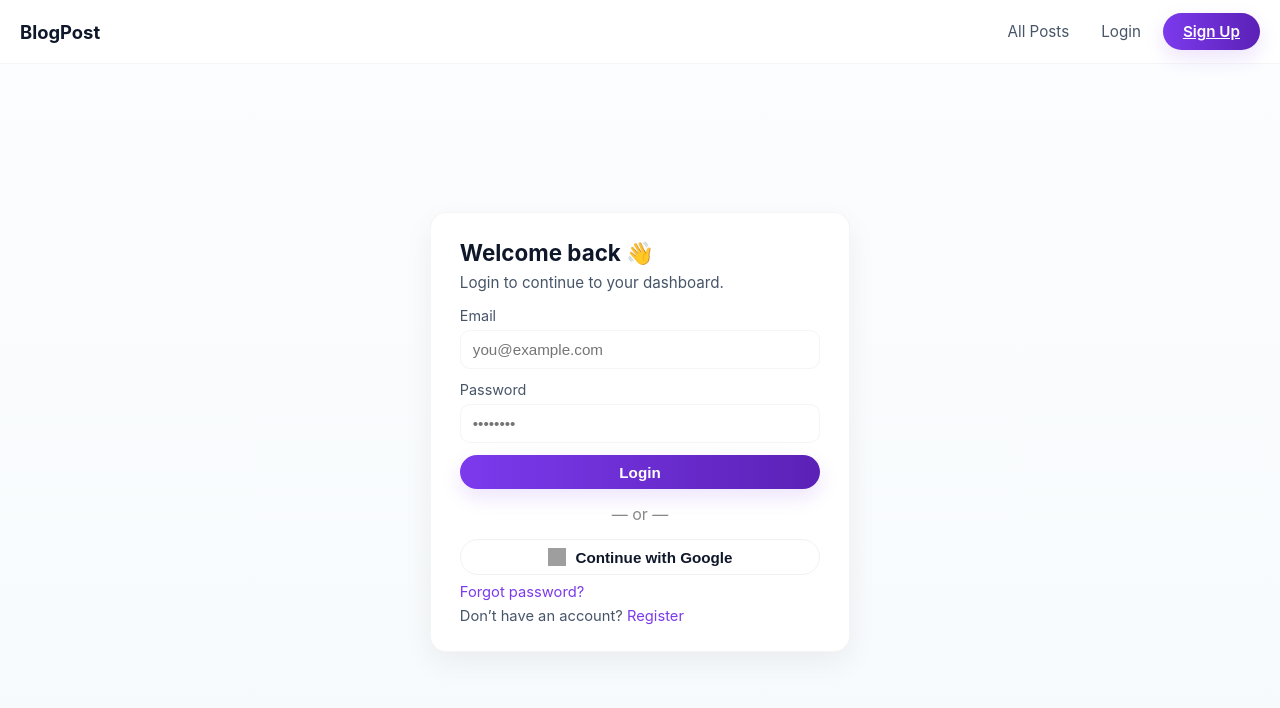
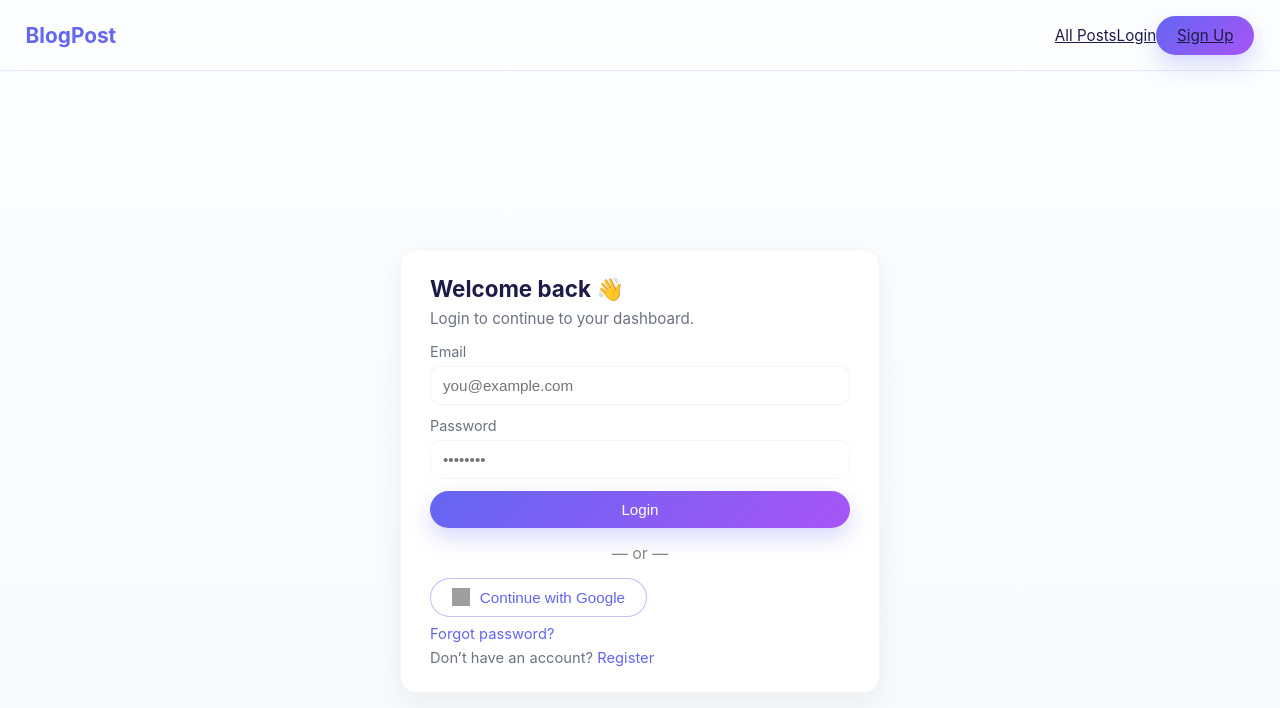
Before and after one commit to Srinivas2326/Blog-Post, a React app in the folder frontend/: page /login in a window 1280 px wide. Shown: the top 708 px of the page. Built offline with nearby package versions, Linux system fonts and the light colour scheme; no server answers; grey boxes are pictures that could not be loaded; the HTML template or start-up script is replaced by a standard one.

Commit message:
glob, layout

```diff
--- a/frontend/src/styles/global.css
+++ b/frontend/src/styles/global.css
@@ -1,115 +1,112 @@
-:root{
-  --bg: #f7fafc;            /* page background */
-  --panel: #ffffff;         /* cards / panels */
-  --muted-panel: #f1f5f9;   /* slight panel variant */
-  --border: rgba(99,102,241,0.12);
-  --accent: #7c3aed;       /* indigo-violet */
-  --accent-2: #ec4899;     /* pink accent */
-  --accent-soft: rgba(124,58,237,0.12);
-  --text: #0f172a;         /* dark text */
-  --text-soft: #475569;    /* muted text */
+:root {
+  --bg: #f4f7ff;              /* light blue pastel */
+  --bg-gradient: linear-gradient(180deg, #f6faff 0%, #eef2ff 100%);
+  --panel: #ffffff;
+  --panel-soft: rgba(255,255,255,0.7);
+  --border: rgba(99,102,241,0.15);
+
+  --accent: #6366f1;
+  --accent-2: #a855f7;
+  --accent-soft: rgba(99,102,241,0.12);
+
+  --text: #1e1b4b;
+  --text-soft: #6b7280;
+
   --success: #16a34a;
   --danger: #ef4444;
-  --radius-lg: 14px;
-  --radius-md: 10px;
+
+  --radius-lg: 18px;
+  --radius-md: 12px;
 }
 
-*,
-*::before,
-*::after { box-sizing: border-box; }
-
-body{
-  margin:0;
-  font-family: Inter, ui-sans-serif, system-ui, -apple-system, "Segoe UI", Roboto, "Helvetica Neue", Arial;
-  background: linear-gradient(180deg, #f8fafc 0%, #fbfdff 100%);
+body {
+  margin: 0;
+  background: var(--bg-gradient);
   color: var(--text);
-  -webkit-font-smoothing:antialiased;
-  -moz-osx-font-smoothing:grayscale;
+  font-family: Inter, system-ui, sans-serif;
 }
 
-/* Buttons */
-.btn{
+/* --------------------------------------------------------
+   PREMIUM BUTTONS
+---------------------------------------------------------*/
+.btn {
+  border-radius: 999px;
+  padding: 0.6rem 1.3rem;
+  font-size: 0.95rem;
   border: none;
-  border-radius: 999px;
-  padding: 0.55rem 1.25rem;
-  font-size: 0.95rem;
-  font-weight: 600;
   cursor: pointer;
-  transition: transform .12s ease, box-shadow .12s ease, opacity .12s ease;
-  background: transparent;
+  transition: 0.2s ease;
 }
 
-.btn:disabled{ opacity: .6; cursor: not-allowed; transform: none; }
-
-.btn-primary{
-  background: linear-gradient(90deg, var(--accent), #5b21b6);
-  color: #fff;
-  box-shadow: 0 8px 20px rgba(124,58,237,0.14);
+.btn-primary {
+  background: linear-gradient(135deg, #6366f1, #a855f7);
+  color: white;
+  box-shadow: 0 10px 22px rgba(99, 102, 241, 0.25);
+}
+.btn-primary:hover {
+  transform: translateY(-2px);
+  opacity: 0.95;
 }
 
-.btn-primary:hover{ transform: translateY(-2px); }
-
-.btn-outline{
-  background: transparent;
-  border: 1px solid rgba(15,23,42,0.06);
-  color: var(--text);
-  padding: 8px 12px;
-  border-radius: 999px;
+/* Outline Button */
+.btn-outline {
+  border: 1px solid rgba(99,102,241,0.4);
+  background: white;
+  color: var(--accent);
+}
+.btn-outline:hover {
+  background: rgba(99,102,241,0.08);
 }
 
-.btn-danger{
-  background: var(--danger);
-  color: white;
-  padding: 8px 14px;
-  border-radius: 999px;
+/* Delete Button */
+.btn-danger {
+  background: #ef4444;
+  color: #fff;
+  box-shadow: 0 8px 16px rgba(239, 68, 68, 0.2);
 }
 
-/* Utilities */
-.full-width{ width:100%; display:block; text-align:center; }
-
-/* Cards / panels */
-.card{
+/* --------------------------------------------------------
+   CARDS — PREMIUM PASTEL DESIGN
+---------------------------------------------------------*/
+.card {
   background: var(--panel);
   border-radius: var(--radius-lg);
-  border: 1px solid rgba(15,23,42,0.04);
-  padding: 1.2rem 1.4rem;
-  box-shadow: 0 6px 20px rgba(15,23,42,0.06);
+  padding: 1.6rem;
+  border: 1px solid rgba(99,102,241,0.14);
+
+  /* SOFT GLASS EFFECT */
+  box-shadow:
+    0 12px 28px rgba(99,102,241,0.10),
+    0 4px 12px rgba(0,0,0,0.04);
+  backdrop-filter: blur(10px);
+}
+
+/* --------------------------------------------------------
+   POST CARDS (Homepage / All Posts)
+---------------------------------------------------------*/
+.post-item {
+  background: var(--panel);
+  border-radius: var(--radius-lg);
+  padding: 1.5rem;
+  border: 1px solid rgba(99,102,241,0.12);
+  box-shadow: 0 10px 30px rgba(99,102,241,0.12);
+  transition: 0.22s ease;
+}
+
+.post-item:hover {
+  transform: translateY(-4px);
+  box-shadow: 0 16px 40px rgba(99,102,241,0.18);
+}
+
+/* Title */
+.post-item h4, .post-item h2 {
+  margin: 0 0 0.6rem 0;
+  font-size: 1.2rem;
+  color: #1e1b4b;
 }
 
 /* Muted text */
-.muted{ color: var(--text-soft); font-size: .95rem; }
-
-/* small buttons */
-.btn-small{ padding: 6px 10px; font-size: 0.9rem; }
-
-/* auth messages */
-.auth-error{ background: rgba(239,68,68,0.06); border:1px solid rgba(239,68,68,0.12); color: var(--danger); padding:8px; border-radius:10px; }
-.auth-success{ background: rgba(16,185,129,0.06); border:1px solid rgba(16,185,129,0.12); color: var(--success); padding:8px; border-radius:10px; }
-
-/* global input style (used across pages) */
-.input,
-input[type="text"],
-input[type="email"],
-input[type="password"],
-textarea{
-  width:100%;
-  padding: 10px 12px;
-  border-radius: 10px;
-  border: 1px solid rgba(15,23,42,0.06);
-  background: white;
-  color: var(--text);
-  font-size: 0.95rem;
-  outline: none;
-  transition: box-shadow .12s ease, border-color .12s ease;
+.muted {
+  font-size: 0.9rem;
+  color: var(--text-soft);
 }
-
-.input:focus,
-input:focus,
-textarea:focus{
-  box-shadow: 0 6px 18px rgba(124,58,237,0.08);
-  border-color: var(--accent);
-}
-
-/* small helpers */
-.section-title{ font-size:1.25rem; font-weight:600; color:var(--text); margin:0 0 8px 0; }
-.kicker{ font-size:.85rem; color:var(--text-soft); }
--- a/frontend/src/styles/layout.css
+++ b/frontend/src/styles/layout.css
@@ -1,110 +1,70 @@
-/* App root / layout */
-.app-root{
-  min-height:100vh;
-  display:flex;
-  flex-direction:column;
+/* App container */
+.app-root {
+  min-height: 100vh;
+  display: flex;
+  flex-direction: column;
 }
 
-/* NAVBAR */
-.navbar{
-  height:64px;
-  display:flex;
-  align-items:center;
-  justify-content:space-between;
-  padding: 0 20px;
-  border-bottom: 1px solid rgba(15,23,42,0.04);
-  background: rgba(255,255,255,0.9);
-  backdrop-filter: blur(6px);
+/* Navbar */
+.navbar {
+  height: 70px;
+  background: rgba(255,255,255,0.7);
+  backdrop-filter: blur(12px);
+  border-bottom: 1px solid rgba(99,102,241,0.15);
+  padding: 0 1.6rem;
+
+  display: flex;
+  align-items: center;
+  justify-content: space-between;
+
   position: sticky;
-  top:0;
-  z-index:30;
+  top: 0;
+  z-index: 50;
 }
 
-/* left logo */
-.nav-left { display:flex; align-items:center; gap:12px; }
-.nav-logo{
-  font-weight:700;
-  font-size:1.15rem;
-  color: var(--text);
+.nav-logo {
+  font-size: 1.3rem;
+  font-weight: 700;
+  color: var(--accent);
   text-decoration: none;
 }
 
-/* right side navigation */
-.nav-right{
-  display:flex;
-  align-items:center;
-  gap:12px;
-}
-.nav-link{
-  color: var(--text-soft);
-  text-decoration:none;
+.nav-right a,
+.nav-right span {
   font-size: 0.95rem;
-  padding:6px 10px;
-  border-radius:8px;
-}
-.nav-link:hover{ color: var(--accent); background: var(--muted-panel); }
-
-.nav-user{ font-size: 0.95rem; color: var(--text-soft); }
-
-/* page container */
-.page-container{
-  max-width: 1100px;
-  margin: 24px auto;
-  padding: 0 16px;
+  color: var(--text);
 }
 
-/* page header */
-.page-header{
-  display:flex;
-  align-items:center;
-  justify-content:space-between;
-  gap:12px;
-  margin-bottom: 14px;
+/* Page container */
+.page-container {
+  max-width: 1100px;
+  margin: 2rem auto;
+  padding: 0 1.2rem;
 }
 
-/* posts list */
-.post-list{
-  list-style:none;
-  padding:0;
-  margin:0;
-  display:grid;
-  grid-template-columns: repeat(auto-fit, minmax(260px, 1fr));
-  gap: 14px;
+/* Page Header */
+.page-header h1 {
+  font-size: 2rem;
+  color: #1e1b4b;
+  font-weight: 700;
+  margin-bottom: 0.5rem;
 }
 
-/* each item */
-.post-item{
-  border-radius: 12px;
-  border: 1px solid rgba(15,23,42,0.04);
-  padding: 14px;
-  background: var(--panel);
-  box-shadow: 0 8px 20px rgba(15,23,42,0.04);
+/* ---------------------------------------------------
+   PREMIUM BLOG GRID
+----------------------------------------------------*/
+.post-list {
+  margin-top: 1.4rem;
+  list-style: none;
+  padding: 0;
+
+  display: grid;
+  grid-template-columns: repeat(auto-fill, minmax(300px, 1fr));
+  gap: 24px;
 }
 
-/* headings inside posts */
-.post-item h4{ margin:0 0 8px 0; font-size:1.05rem; color:var(--text); }
-
-/* small meta */
-.post-item p{ margin:0; color:var(--text-soft); font-size:.95rem; }
-
-/* responsive tweaks */
-@media (max-width:720px){
-  .navbar{ padding: 0 12px; }
-  .page-container{ margin: 16px; }
+/* Buttons inside post cards */
+.post-item .btn-outline {
+  margin-top: 12px;
+  padding: 8px 14px;
 }
-
-/* profile card small improvements */
-.profile-card{
-  background: var(--panel);
-  padding: 28px;
-  border-radius: 12px;
-  max-width:900px;
-  margin: 12px auto;
-  border: 1px solid rgba(15,23,42,0.04);
-  box-shadow: 0 12px 30px rgba(15,23,42,0.04);
-}
-
-.profile-title{ font-size:1.6rem; margin-bottom:12px; color:var(--text); }
-.profile-row{ margin-bottom:12px; display:flex; flex-direction:column; }
-.profile-input{ padding:10px 12px; border-radius:8px; border:1px solid rgba(15,23,42,0.04); background:white; color:var(--text); }
-.save-btn{ background: linear-gradient(90deg, var(--accent), #5b21b6); color:white; padding:10px 16px; border-radius:10px; border:none; cursor:pointer; }
```
